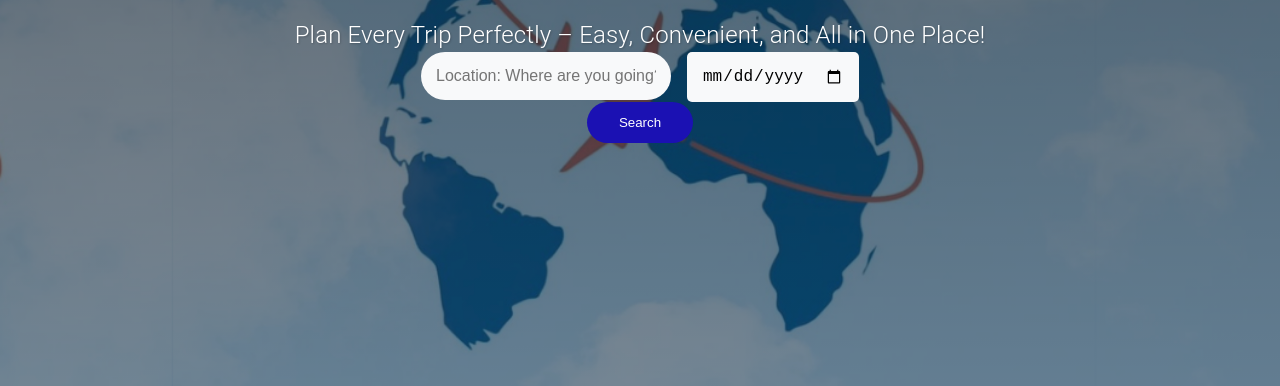
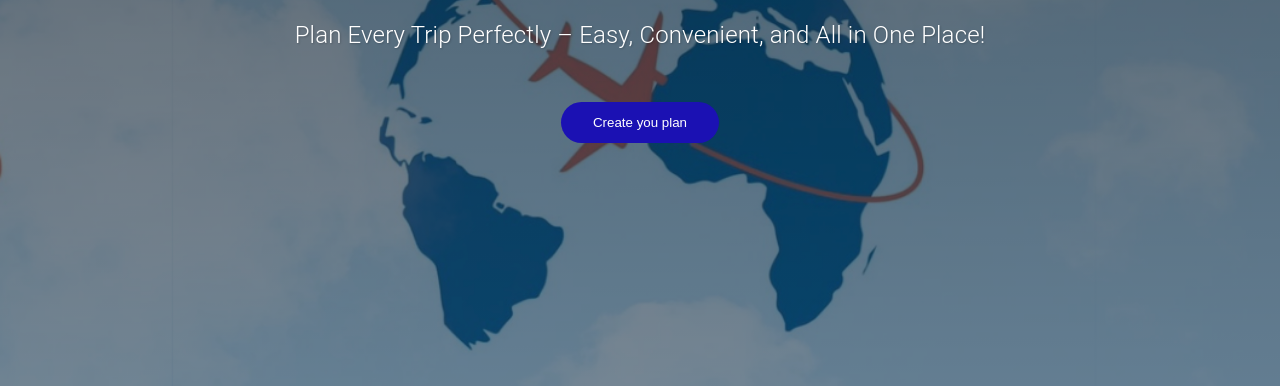
Before and after one commit to 99292677/Plantogo, a website: page main_page.html in a window 1280 px wide. Shown: the part 414-800 px from the top of the page. Drawn offline with nearby package versions, Linux system fonts and the light colour scheme.

Commit message:
Update main_page.html

```diff
--- a/main_page.html
+++ b/main_page.html
@@ -28,16 +28,8 @@
     <div class="hero-content">
       <h1>Plan To Go</h1>
       <p>Plan Every Trip Perfectly – Easy, Convenient, and All in One Place!</p>
-      <div class="search-container">
-        <div class="search-box">
-          <input type="text" placeholder="Location: Where are you going?">
-        </div>
-        <div class="search-box">
-          <input type="date">
-        </div>
-      </div>
-      <div class="search2-box">
-        <button class="search-button">Search</button>
+      <div class="search2-box" style="margin-top: 50px;">
+        <a href="create_plan.html"> <button class="search-button">Create you plan</button></a>
       </div>
     </div>
   </section>
```
